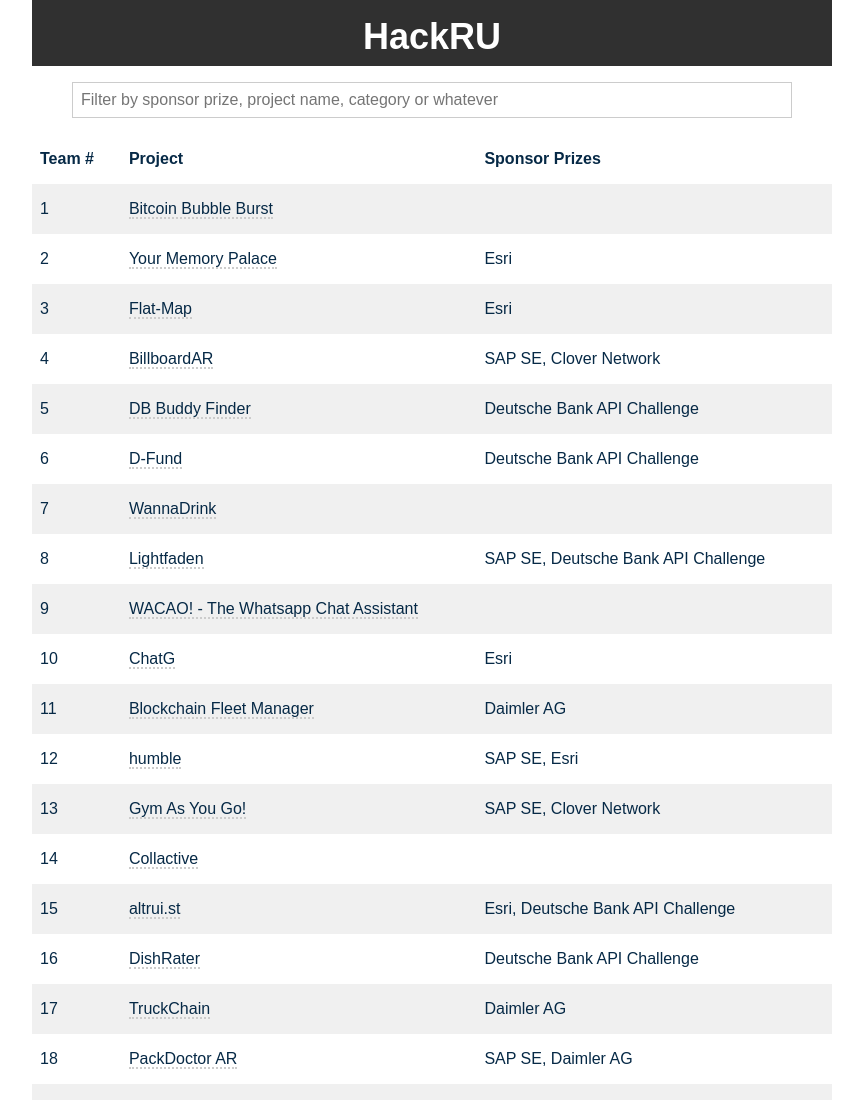
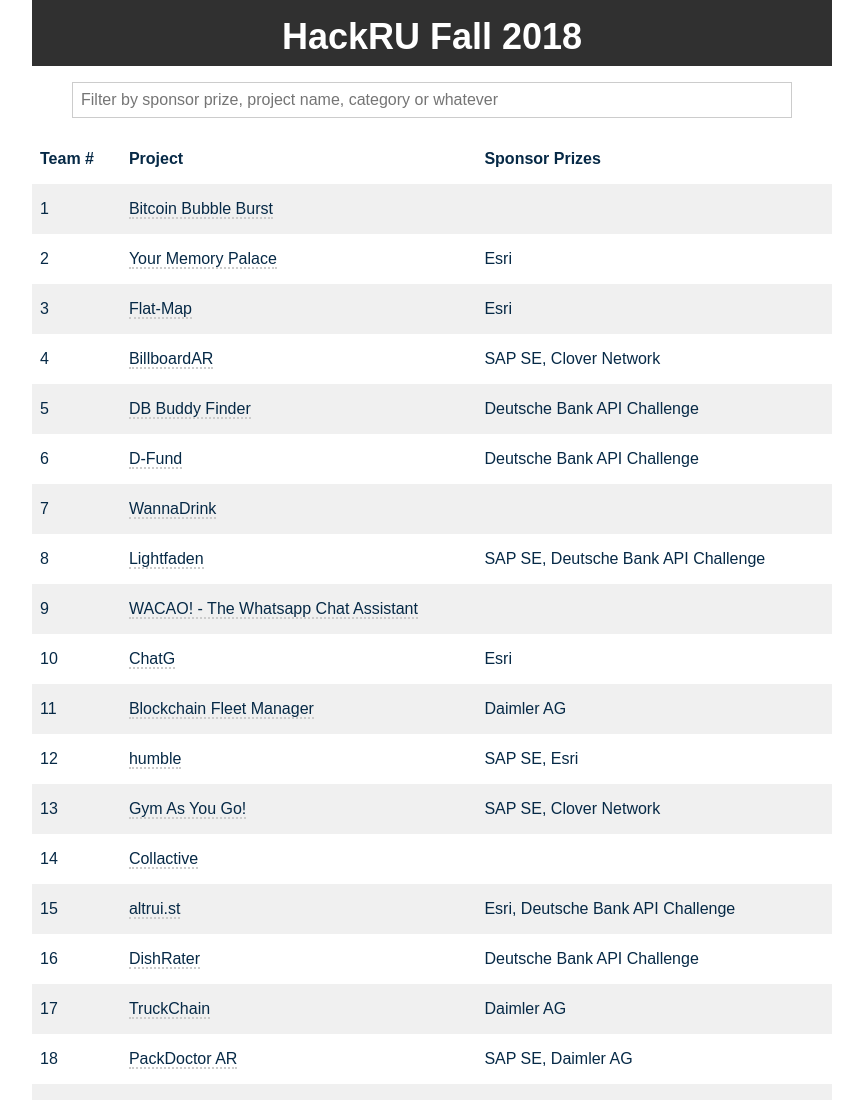
Before and after one commit to murby/disruptberlin2017, a plain HTML site: page index.html in a window 1280 px wide. Shown: the top 1100 px of the page, without its empty margins (208-1071 px from the left). Drawn offline with nearby package versions, Linux system fonts and the light colour scheme.

Commit message:
fall 2018

```diff
--- a/index.html
+++ b/index.html
@@ -13,7 +13,7 @@
 <html>
 <head>
   <meta charset='utf-8'>
-  <title>HackRU 2017</title>
+  <title>HackRU Fall 2018</title>
 
   <!-- Meta tags to eliminate caching. I don't totally get how these work, so you might not need all of them. cribbed from: http://stackoverflow.com/questions/1341089/using-meta-tags-to-turn-off-caching-in-all-browsers-->
   <meta http-equiv="cache-control" content="max-age=0" />
@@ -37,7 +37,7 @@
     <div id="header">
       <h1>
         <a href="https://hackru-f18.devpost.com/" title="HackRU" target="_blank">
-          <h1>HackRU</h1>
+          <h1>HackRU Fall 2018</h1>
         </a>
       <h1>
     </div>
```
